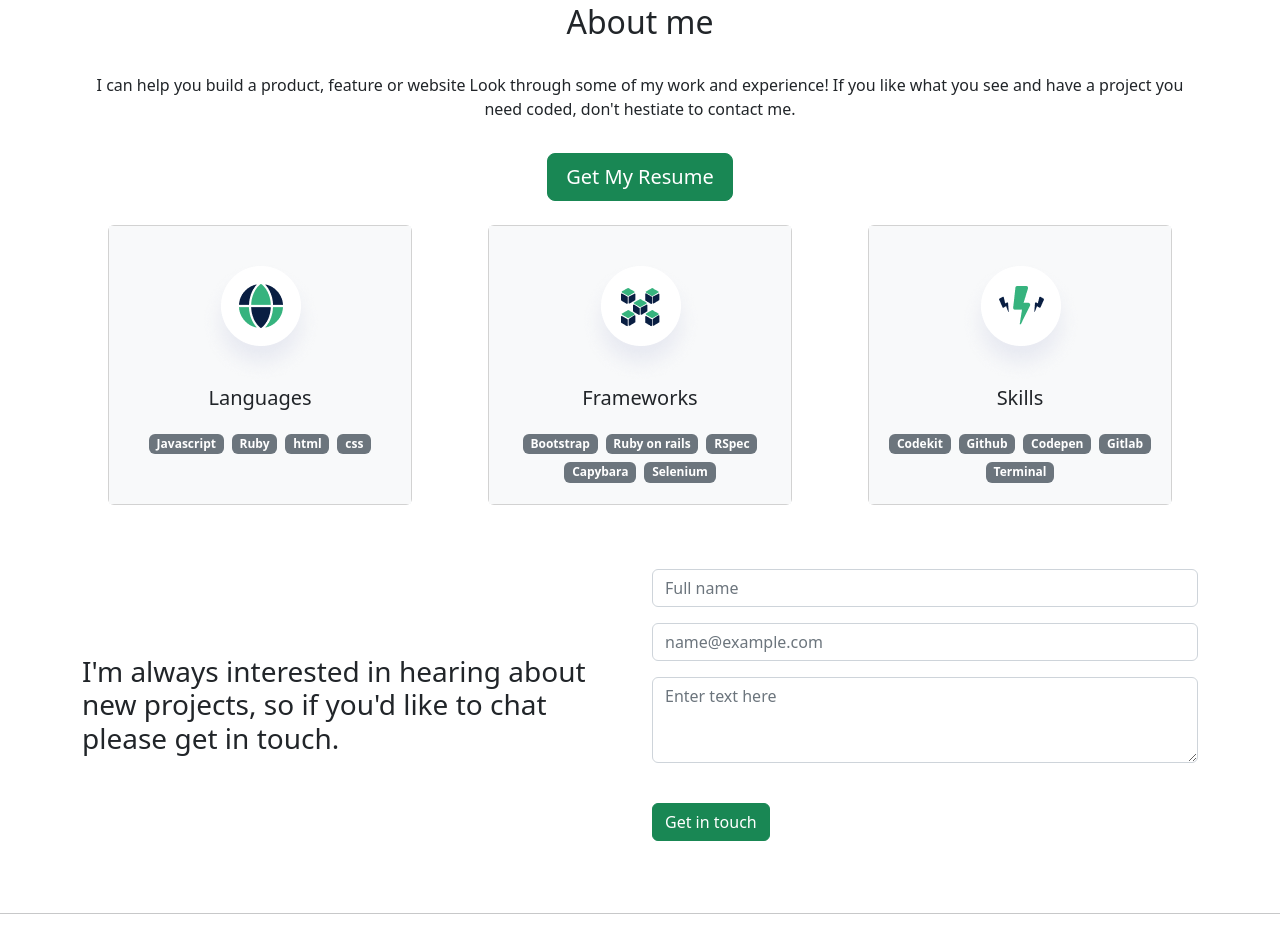
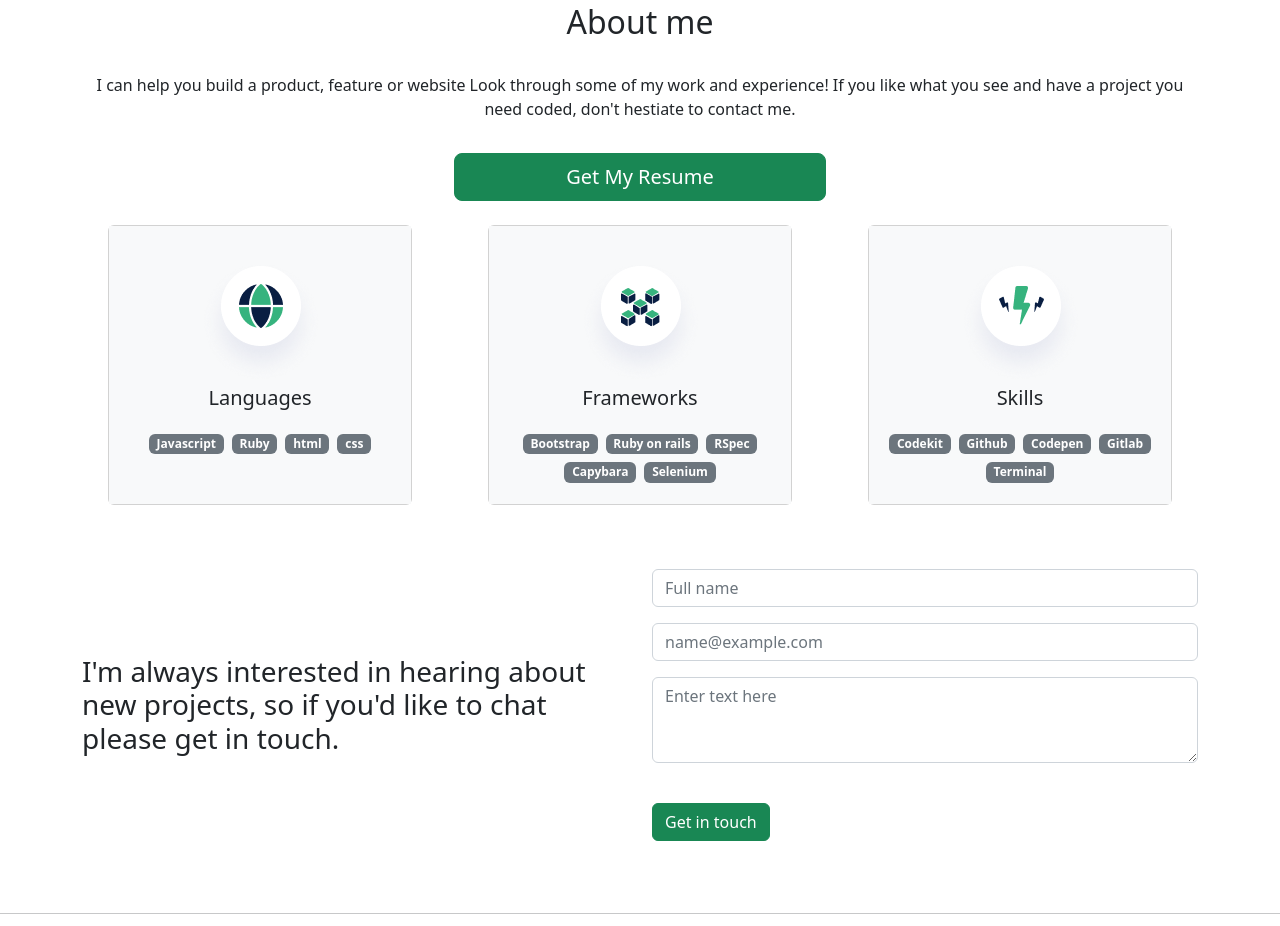
Before and after one commit to mullenlucas/portfolio_bootstrap, a plain HTML site: page index.html in a window 1280 px wide. Shown: the part 1397-2323 px from the top of the page. Drawn offline with Linux system fonts and the light colour scheme.

Commit message:
Fix get my resume button alignment

```diff
--- a/index.html
+++ b/index.html
@@ -189,7 +189,7 @@
           don't hestiate to contact me.</p>
       </div>
     </div>
-    <div class="row d-grid gap-2 col-2 mx-auto">
+    <div class="row d-grid gap-2 col-4 mx-auto">
       <button type="button" class="btn btn-lg btn-success my-4 text-nowrap">Get My Resume</button>
     </div>
     <div class="row gap-4 gap-lg-0">
```
